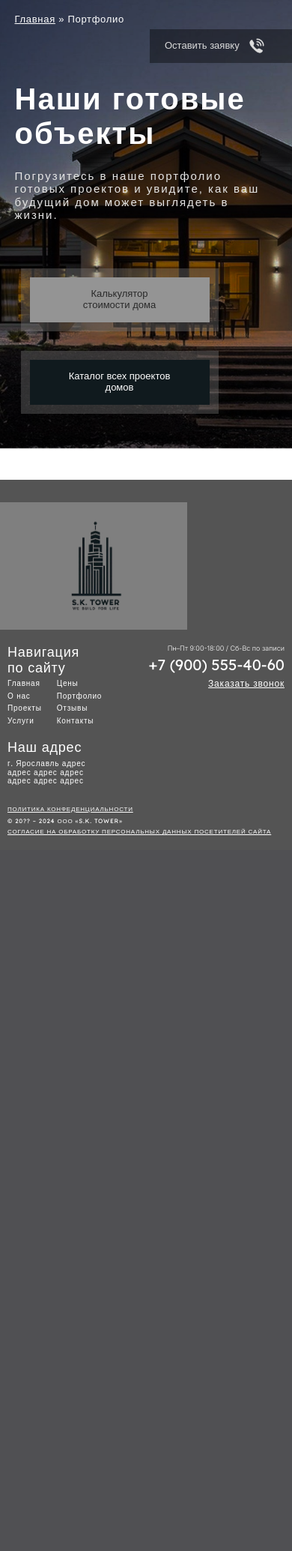
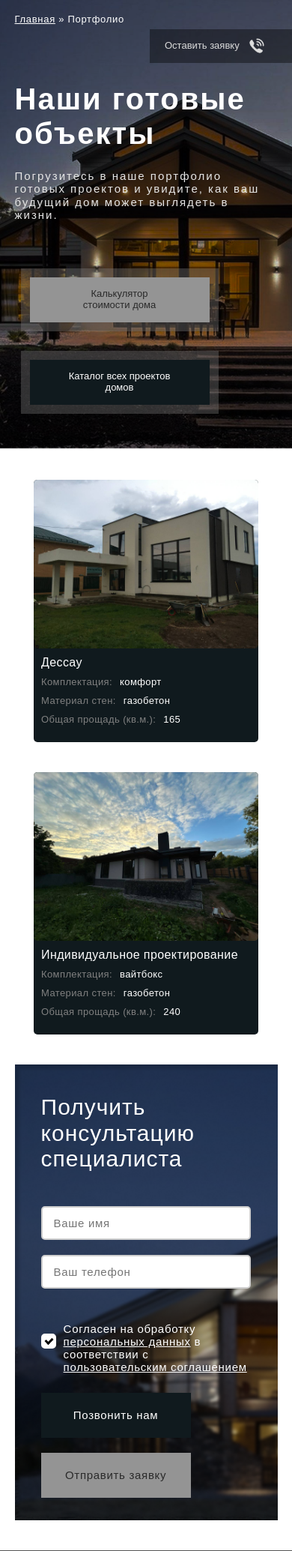
Before and after one commit to ilgar31/SKTower, a Django app: page /portfolio in a window 390 px wide. Shown: the part 61-2130 px from the top of the page at 75% size. Before the commit the page ends 1175 px from the top, so only its background shows below. Run offline with Django 5.2, Linux system fonts and the light colour scheme; data comes from the database, SQL or seed files in the repository; both versions use the stored data as it was after the commit; some web fonts are replaced.

Commit message:
added portfolio page

```diff
--- a/SKTower/settings.py
+++ b/SKTower/settings.py
@@ -106,6 +106,8 @@ USE_TZ = True
 
 STATIC_URL = 'static/'
 
+MEDIA_ROOT = BASE_DIR / 'main/static'
+
 # Default primary key field type
 # https://docs.djangoproject.com/en/5.0/ref/settings/#default-auto-field
 
--- a/main/static/main/css/header.css
+++ b/main/static/main/css/header.css
@@ -1264,7 +1264,8 @@ input, textarea {
     justify-content: center;
     align-items: center;
     overflow-y: auto;
-    padding: 20px 0 20px 0;
+    padding: 20px;
+    box-sizing: border-box;
 }
 
 .calculator_content {
@@ -1661,7 +1662,8 @@ input, textarea {
     justify-content: center;
     align-items: center;
     overflow-y: auto;
-    padding: 20px 0 20px 0;
+    padding: 20px;
+    box-sizing: border-box;
 }
 
 .soglasie_content {
--- a/main/static/main/css/portfolio.css
+++ b/main/static/main/css/portfolio.css
@@ -0,0 +1,416 @@
+.projects_block {
+    opacity: 0;
+    margin-top: 100px;
+    transition: 2.5s ease;
+}
+
+.visible_block {
+    margin-top: 0;
+    opacity: 1;
+}
+
+.projects {
+    display: flex;
+    width: 80%;
+    max-width: 1800px;
+    flex-wrap: wrap;
+    margin: 40px auto;
+    column-gap: 50px;
+    row-gap: 40px;
+    justify-content: space-around;
+}
+
+@media screen and (max-width: 500px){
+    .projects {
+        width: 90%;
+    }
+}
+
+.project {
+    width: 300px;
+    height: 350px;
+    background-color: #101A1E;
+    border-radius: 5px;
+    text-decoration: none;
+}
+
+.project_photo {
+    border-radius: 5px;
+    width: 100%;
+    height: 225px;
+}
+
+.project_img {
+    border-radius: 5px;
+    width: 100%;
+    object-fit: contain;
+    height: 225px;
+}
+
+.project_text_block {
+    display: flex;
+    column-gap: 10px;
+    padding-left: 10px;
+    margin-bottom: 10px;
+}
+
+.project_text {
+    font-family: 'Gilroy-Bold', sans-serif;
+    color: grey;
+    letter-spacing: 0.4px;
+    font-size: 13px;
+    margin-block-start: 0px;
+    margin-block-end: 0px;
+}
+
+.project_value {
+    font-family: 'Gilroy-Bold', sans-serif;
+    color: white;
+    letter-spacing: 0.4px;
+    font-size: 13px;
+    margin-block-start: 0px;
+    margin-block-end: 0px;
+}
+
+.project_name {
+    font-size: 16px;
+    font-family: 'Gilroy-Bold', sans-serif;
+    color: white;
+    letter-spacing: 0.4px;
+    margin-block-start: 10px;
+    margin-block-end: 10px;
+    padding-left: 10px;
+}
+
+
+
+.special_block {
+    max-width: 1800px;
+    width: 90%;
+    margin: 40px auto;
+    height: 500px;
+    background-size: cover;
+    background-image: url("../png/about/special_background.png");
+    display: flex;
+    flex-direction: column;
+    row-gap: 40px;
+}
+
+.special_block_title {
+    margin-left: 5%;
+    font-size: 50px;
+    max-width: 70%;
+    font-family: 'Gilroy-Bold', sans-serif;
+    letter-spacing: 1px;
+    color: white;
+    margin-block-start: 50px;
+    margin-block-end: 0px;
+}
+
+.special_block_inputs {
+    width: 90%;
+    margin: 10px auto;
+    display: flex;
+    column-gap: 100px;
+}
+
+.special_block_input {
+    outline:none;
+    width: 40%;
+    height: 50px;
+    border: 2px solid #CFCFCF;
+    margin-bottom: 10px;
+    border-radius: 5px;
+    padding-left: 15px;
+    padding-right: 15px;
+    font-size: 17px;
+    font-family: 'Gilroy-Bold', sans-serif;
+    color: black;
+    letter-spacing: 0.7px;
+}
+
+.special_buttons {
+    display: flex;
+    row-gap: 40px;
+}
+
+.special_block_buttons {
+    display: flex;
+    justify-content: space-between;
+    width: 90%;
+    margin: 20px auto;
+}
+
+.special_button1 {
+    background-color: #949494;
+    width: 270px;
+    height: 90px;
+    font-size: 22px;
+    font-family: 'Gilroy-Bold', sans-serif;
+    color: #2A2A2A;
+    letter-spacing: 0.7px;
+    display: flex;
+    justify-content: center;
+    align-items: center;
+    cursor: pointer;
+    transition: 0.7s ease;
+}
+
+.special_button1:hover {
+    outline: 15px solid rgba(255, 255, 255, 0.25);
+}
+
+.special_button2 {
+    background-color: #101A1E;
+    width: 270px;
+    height: 90px;
+    font-size: 22px;
+    font-family: 'Gilroy-Bold', sans-serif;
+    color: white;
+    letter-spacing: 0.7px;
+    display: flex;
+    justify-content: center;
+    align-items: center;
+    margin-left: 70px;
+    cursor: pointer;
+    transition: 0.7s ease;
+}
+
+.special_button2:hover {
+    outline: 15px solid rgba(0, 0, 0, 0.35);
+}
+
+.container {
+    margin-right: 30px;
+    display: block;
+    position: relative;
+    margin-top: 20px;
+    width: 30%;
+    padding-left: 30px;
+    cursor: pointer;
+    font-size: 15px;
+    font-family: 'Gilroy-Bold', sans-serif;
+    color: white;
+    letter-spacing: 0.7px;
+    -webkit-user-select: none;
+    -moz-user-select: none;
+    -ms-user-select: none;
+    user-select: none;
+}
+
+.container_a {
+    color: white;
+    text-decoration: underline;
+}
+
+.container input {
+    position: absolute;
+    opacity: 0;
+    cursor: pointer;
+    height: 0;
+    width: 0;
+}
+
+.checkmark {
+    position: absolute;
+    top: 6px;
+    left: 0;
+    height: 12px;
+    width: 12px;
+    border-radius: 5px;
+    border: white 4px solid;
+    transition: 0.4s ease;
+}
+
+.container input:checked ~ .checkmark {
+    background-color: white;
+}
+
+.checkmark:after {
+    content: "";
+    position: absolute;
+    display: none;
+}
+
+.container input:checked ~ .checkmark:after {
+    display: block;
+}
+
+.container .checkmark:after {
+    left: 3px;
+    top: 0px;
+    width: 4px;
+    height: 7px;
+    border: solid black;
+    border-width: 0 3px 3px 0;
+    -webkit-transform: rotate(45deg);
+    -ms-transform: rotate(45deg);
+    transform: rotate(45deg);
+}
+
+@media screen and (max-width: 1150px){
+    .special_block {
+        margin: 30px auto;
+        height: auto;
+        padding-bottom: 30px;
+        background-image: url("../png/about/special_background.png");
+        row-gap: 0px;
+    }
+
+    .special_block_title {
+        margin-left: 5%;
+        font-size: 40px;
+        max-width: 75%;
+        margin-block-start: 40px;
+    }
+
+    .special_block_inputs {
+        margin: 50px auto 20px auto;
+        row-gap: 20px;
+        flex-direction: column;
+    }
+
+    .special_block_input {
+        width: 90%;
+        height: 50px;
+        margin-bottom: 10px;
+        font-size: 17px;
+    }
+
+    .special_buttons {
+        display: flex;
+        row-gap: 40px;
+    }
+
+    .special_block_buttons {
+        display: flex;
+        justify-content: space-between;
+        flex-direction: column-reverse;
+        margin-left: 5%;
+        row-gap: 30px;
+    }
+
+    .special_button1 {
+        width: 240px;
+        height: 70px;
+        font-size: 18px;
+        margin-left: 0px;
+    }
+
+    .special_button1:hover {
+        outline: 0px;
+    }
+
+    .special_button2 {
+        width: 240px;
+        height: 70px;
+        font-size: 18px;
+        margin-left: 70px;
+    }
+
+    .container {
+        margin-right: 30px;
+        margin-top: 20px;
+        width: 60%;
+        padding-left: 30px;
+        font-size: 15px;
+    }
+
+
+    .checkmark {
+        top: 6px;
+        left: 0;
+        height: 12px;
+        width: 12px;
+    }
+
+    .container .checkmark:after {
+        left: 3px;
+        top: 0px;
+        width: 4px;
+        height: 7px;
+    }
+}
+
+@media screen and (max-width: 700px){
+    .special_block {
+        margin: 40px auto;
+        background-image: url("../png/about/mobile_special_background.png");
+    }
+
+    .special_block_title {
+        margin-left: 10%;
+        font-size: 30px;
+        max-width: 80%;
+    }
+
+    .special_block_inputs {
+        margin: 40px auto 15px auto;
+        row-gap: 5px;
+        width: 80%;
+    }
+
+    .special_block_input {
+        width: 100%;
+        height: 45px;
+        margin-bottom: 10px;
+        font-size: 15px;
+    }
+
+    .special_buttons {
+        display: flex;
+        row-gap: 20px;
+        flex-direction: column-reverse;
+    }
+
+    .special_block_buttons {
+        row-gap: 25px;
+        margin: 0px auto;
+        width: 80%;
+    }
+
+    .special_button1 {
+        width: 200px;
+        height: 60px;
+        font-size: 15px;
+        margin-left: 0px;
+    }
+
+    .special_button1:hover {
+        outline: 0px;
+    }
+
+    .special_button2 {
+        width: 200px;
+        height: 60px;
+        font-size: 15px;
+        margin-left: 0px;
+    }
+
+    .special_button2:hover {
+        outline: 0px;
+    }
+
+    .container {
+        margin-right: 30px;
+        margin-top: 20px;
+        width: 90%;
+        padding-left: 30px;
+        font-size: 15px;
+    }
+
+
+    .checkmark {
+        top: 15px;
+        left: 0;
+        height: 12px;
+        width: 12px;
+    }
+
+    .container .checkmark:after {
+        left: 3px;
+        top: 0px;
+        width: 4px;
+        height: 7px;
+    }
+}
--- a/main/static/main/js/portfolio.js
+++ b/main/static/main/js/portfolio.js
@@ -0,0 +1,15 @@
+var block1 = document.getElementById("block1");
+
+function animation() {
+    const block1Top = block1.getBoundingClientRect().top;
+    const windowHeight = window.innerHeight;
+    if (block1Top < windowHeight) {
+        block1.classList.add('visible_block');
+    }
+}
+
+animation();
+
+window.addEventListener('scroll', () => {
+    animation();
+});
--- a/main/templates/main/portfolio.html
+++ b/main/templates/main/portfolio.html
@@ -45,4 +45,47 @@
 
 
 {% block content %}
+<div class="projects_block" id="block1">
+    <div class="projects">
+        {% for project in projects %}
+            <a class="project" href="{% url 'finished' project.id %}">
+                <div class="project_photo">
+                    <img src="{% static project.images.all.0 %}" class="project_img" draggable="false">
+                </div>
+                <p class="project_name">{{ project.object_name }}</p>
+                <div class="project_text_block">
+                    <p class="project_text">Комплектация:</p>
+                    <p class="project_value">{{ project.equipment }}</p>
+                </div>
+                <div class="project_text_block">
+                    <p class="project_text">Материал стен:</p>
+                    <p class="project_value">{{ project.wall_material }}</p>
+                </div>
+                <div class="project_text_block">
+                    <p class="project_text">Общая прощадь (кв.м.):</p>
+                    <p class="project_value">{{ project.total_area }}</p>
+                </div>
+            </a>
+        {% endfor %}
+    </div>
+</div>
+
+
+<div class="special_block">
+    <p class="special_block_title">Получить консультацию специалиста</p>
+    <div class="special_block_inputs">
+        <input id='name' type="text" name="name" placeholder="Ваше имя" class="special_block_input">
+        <input id="phone" type="tel" name="phone" placeholder="Ваш телефон" class="special_block_input">
+    </div>
+    <div class="special_block_buttons">
+        <div class="special_buttons">
+            <div class="special_button1" id='send_consultation_button' onclick="send_consultation()">Отправить заявку</div>
+            <div class="special_button2">Позвонить нам</div>
+        </div>
+        <label class="container">Согласен на обработку <a href="#soglasie1" id="soglasie_open9" class="container_a">персональных данных</a> в соответствии с <a href="{% url 'agreement' %}" class="container_a">пользовательским соглашением</a>
+            <input type="checkbox" id="agreement" name="agreement" checked>
+            <span class="checkmark"></span>
+        </label>
+    </div>
+</div>
 {% endblock %}
--- a/main/views.py
+++ b/main/views.py
@@ -2,6 +2,7 @@ from django.shortcuts import render
 from django.core.mail import send_mail, EmailMessage
 from django.http import JsonResponse, HttpResponseNotFound
 from django.views.decorators.csrf import csrf_exempt
+from .models import FinishedProjects
 
 
 def send_feedback(data):
@@ -165,23 +166,25 @@ def project(request, pk):
 
 
 def portfolio(request):
+    finished_projects = FinishedProjects.objects.all()
     if request.META.get('HTTP_X_REQUESTED_WITH') == 'XMLHttpRequest':
         if request.POST.get('form_id') == '1':
             return send_feedback(request.POST)
         if request.POST.get('form_id') == '4':
             return send_calculator(request.POST)
 
-    return render(request, 'main/portfolio.html')
+    return render(request, 'main/portfolio.html', {'projects': finished_projects})
 
 
 def finished(request, pk):
+    finished_project = FinishedProjects.objects.get(id=pk)
     if request.META.get('HTTP_X_REQUESTED_WITH') == 'XMLHttpRequest':
         if request.POST.get('form_id') == '1':
             return send_feedback(request.POST)
         if request.POST.get('form_id') == '4':
             return send_calculator(request.POST)
 
-    return render(request, 'main/finished.html')
+    return render(request, 'main/finished.html', {'project': finished_project})
 
 
 def contacts(request):
```
Also changed, not shown: main/static/main/css/finished.css (+169 -0 lines), main/static/main/js/finished.js (+21 -0 lines), main/templates/main/finished.html (+55 -4 lines), db.sqlite3, main/static/main/png/finished_projects/Дессау/photo_2024-06-20_21-48-23.jpg (renamed from main/png/finished_projects/Дессау/photo_2024-06-20_21-48-23.jpg), main/static/main/png/finished_projects/Дессау/photo_2024-06-20_21-48-41.jpg (renamed from main/png/finished_projects/Дессау/photo_2024-06-20_21-48-41.jpg), main/static/main/png/finished_projects/Дессау/photo_2024-06-20_21-48-45.jpg (renamed from main/png/finished_projects/Дессау/photo_2024-06-20_21-48-45.jpg), main/static/main/png/finished_projects/Индивидуальное проектирование/photo_1_2024-06-22_23-36-25.jpg (added), main/static/main/png/finished_projects/Индивидуальное проектирование/photo_2_2024-06-22_23-36-25.jpg (added), main/static/main/png/finished_projects/Индивидуальное проектирование/photo_3_2024-06-22_23-36-25.jpg (added), main/static/main/png/finished_projects/Индивидуальное проектирование/photo_4_2024-06-22_23-36-25.jpg (added).
